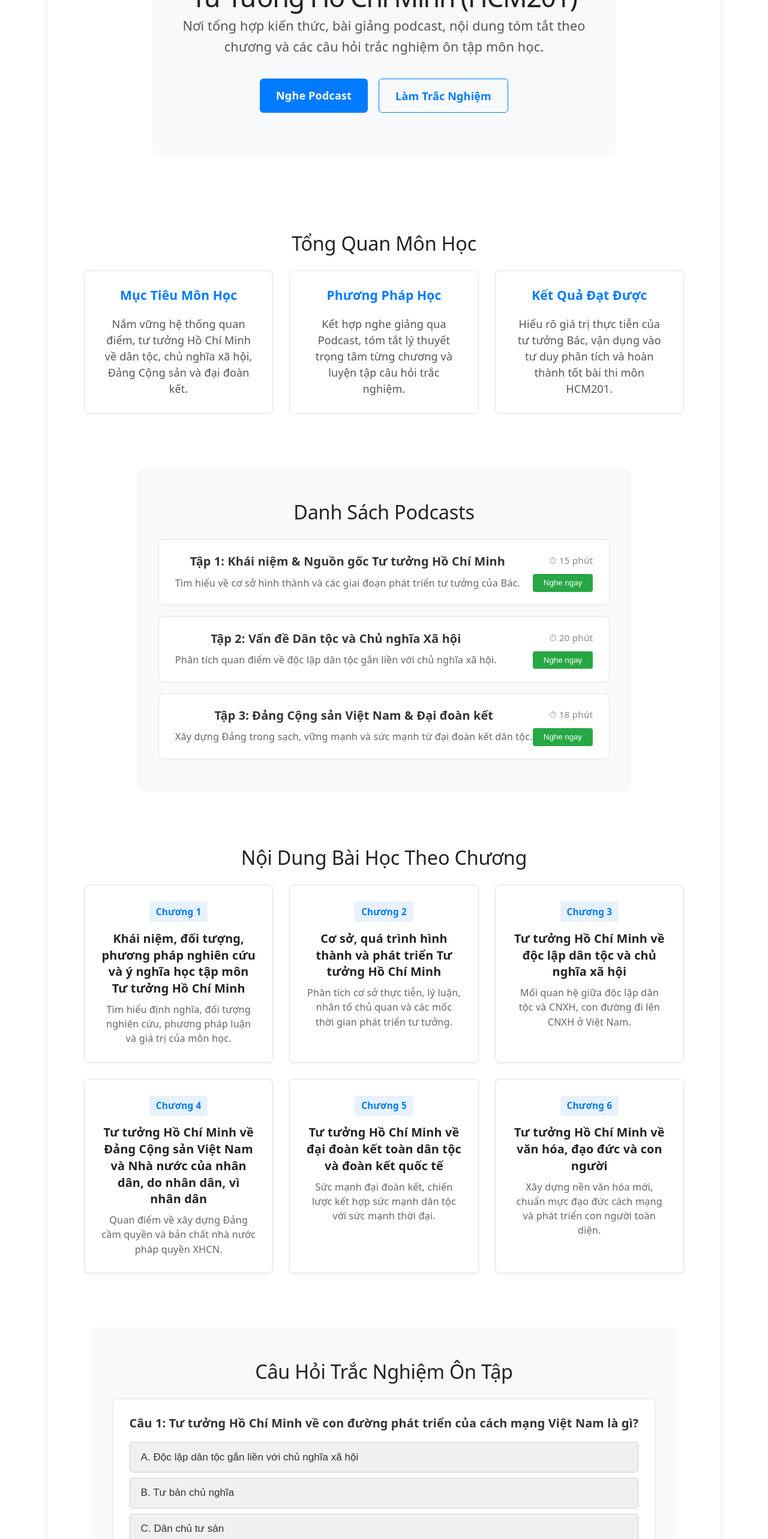
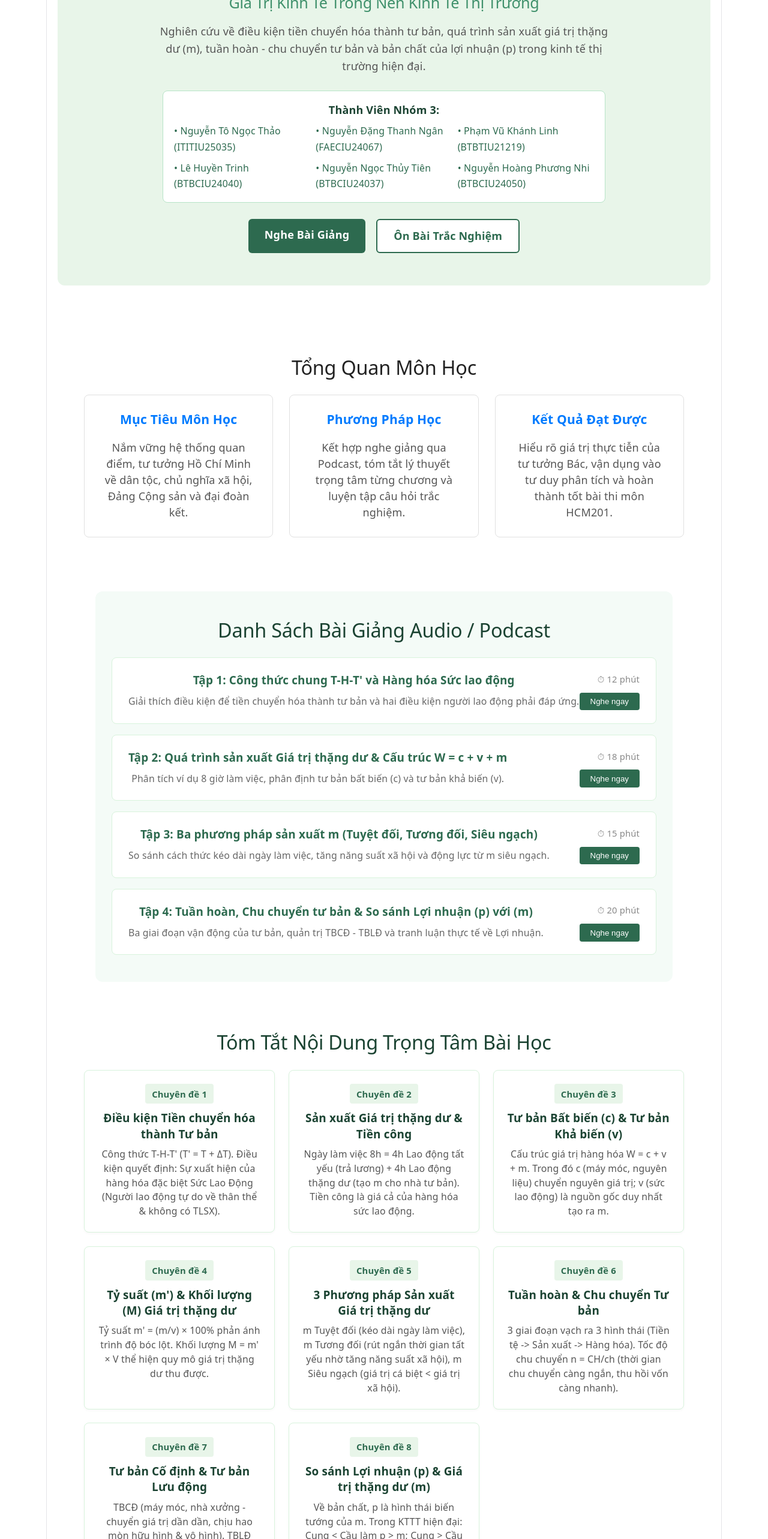
Before and after one commit to nguyenthaontnt2020-droid/hcm201-website, a React (Vite) app in the folder hcm201-website/: page / in a window 1280 px wide. Shown: the part 220-2786 px from the top of the page at 60% size. Built offline with nearby package versions, Linux system fonts and the light colour scheme.

Commit message:
Update website content to KTCT Group 3 presentation

```diff
--- a/hcm201-website/src/components/Chapters.jsx
+++ b/hcm201-website/src/components/Chapters.jsx
@@ -3,75 +3,81 @@ import React from 'react';
 function Chapters() {
   const chapterList = [
     {
-      num: 'Chương 1',
-      title: 'Khái niệm, đối tượng, phương pháp nghiên cứu và ý nghĩa học tập môn Tư tưởng Hồ Chí Minh',
-      detail: 'Tìm hiểu định nghĩa, đối tượng nghiên cứu, phương pháp luận và giá trị của môn học.'
+      num: 'Chuyên đề 1',
+      title: 'Điều kiện Tiền chuyển hóa thành Tư bản',
+      detail: 'Công thức T-H-T\' (T\' = T + ΔT). Điều kiện quyết định: Sự xuất hiện của hàng hóa đặc biệt Sức Lao Động (Người lao động tự do về thân thể & không có TLSX).'
     },
     {
-      num: 'Chương 2',
-      title: 'Cơ sở, quá trình hình thành và phát triển Tư tưởng Hồ Chí Minh',
-      detail: 'Phân tích cơ sở thực tiễn, lý luận, nhân tố chủ quan và các mốc thời gian phát triển tư tưởng.'
+      num: 'Chuyên đề 2',
+      title: 'Sản xuất Giá trị thặng dư & Tiền công',
+      detail: 'Ngày làm việc 8h = 4h Lao động tất yếu (trả lương) + 4h Lao động thặng dư (tạo m cho nhà tư bản). Tiền công là giá cả của hàng hóa sức lao động.'
     },
     {
-      num: 'Chương 3',
-      title: 'Tư tưởng Hồ Chí Minh về độc lập dân tộc và chủ nghĩa xã hội',
-      detail: 'Mối quan hệ giữa độc lập dân tộc và CNXH, con đường đi lên CNXH ở Việt Nam.'
+      num: 'Chuyên đề 3',
+      title: 'Tư bản Bất biến (c) & Tư bản Khả biến (v)',
+      detail: 'Cấu trúc giá trị hàng hóa W = c + v + m. Trong đó c (máy móc, nguyên liệu) chuyển nguyên giá trị; v (sức lao động) là nguồn gốc duy nhất tạo ra m.'
     },
     {
-      num: 'Chương 4',
-      title: 'Tư tưởng Hồ Chí Minh về Đảng Cộng sản Việt Nam và Nhà nước của nhân dân, do nhân dân, vì nhân dân',
-      detail: 'Quan điểm về xây dựng Đảng cầm quyền và bản chất nhà nước pháp quyền XHCN.'
+      num: 'Chuyên đề 4',
+      title: 'Tỷ suất (m\') & Khối lượng (M) Giá trị thặng dư',
+      detail: 'Tỷ suất m\' = (m/v) × 100% phản ánh trình độ bóc lột. Khối lượng M = m\' × V thể hiện quy mô giá trị thặng dư thu được.'
     },
     {
-      num: 'Chương 5',
-      title: 'Tư tưởng Hồ Chí Minh về đại đoàn kết toàn dân tộc và đoàn kết quốc tế',
-      detail: 'Sức mạnh đại đoàn kết, chiến lược kết hợp sức mạnh dân tộc với sức mạnh thời đại.'
+      num: 'Chuyên đề 5',
+      title: '3 Phương pháp Sản xuất Giá trị thặng dư',
+      detail: 'm Tuyệt đối (kéo dài ngày làm việc), m Tương đối (rút ngắn thời gian tất yếu nhờ tăng năng suất xã hội), m Siêu ngạch (giá trị cá biệt < giá trị xã hội).'
     },
     {
-      num: 'Chương 6',
-      title: 'Tư tưởng Hồ Chí Minh về văn hóa, đạo đức và con người',
-      detail: 'Xây dựng nền văn hóa mới, chuẩn mực đạo đức cách mạng và phát triển con người toàn diện.'
+      num: 'Chuyên đề 6',
+      title: 'Tuần hoàn & Chu chuyển Tư bản',
+      detail: '3 giai đoạn vạch ra 3 hình thái (Tiền tệ -> Sản xuất -> Hàng hóa). Tốc độ chu chuyển n = CH/ch (thời gian chu chuyển càng ngắn, thu hồi vốn càng nhanh).'
+    },
+    {
+      num: 'Chuyên đề 7',
+      title: 'Tư bản Cố định & Tư bản Lưu động',
+      detail: 'TBCĐ (máy móc, nhà xưởng - chuyển giá trị dần dần, chịu hao mòn hữu hình & vô hình). TBLĐ (nguyên liệu, sức lao động - chuyển toàn bộ trong 1 chu kỳ).'
+    },
+    {
+      num: 'Chuyên đề 8',
+      title: 'So sánh Lợi nhuận (p) & Giá trị thặng dư (m)',
+      detail: 'Về bản chất, p là hình thái biến tướng của m. Trong KTTT hiện đại: Cung < Cầu làm p > m; Cung > Cầu làm p < m. Toàn xã hội ∑p = ∑m.'
     }
   ];
 
   return (
-    <section id="chapters" style={{
-      padding: '3rem 2rem',
-      maxWidth: '1000px',
-      margin: '0 auto'
-    }}>
-      <h2 style={{ fontSize: '1.8rem', marginBottom: '1.5rem', textAlign: 'center', color: '#222' }}>
-        Nội Dung Bài Học Theo Chương
+    <section id="chapters" style={{ padding: '2.5rem 1rem', maxWidth: '1000px', margin: '0 auto' }}>
+      <h2 style={{ fontSize: '1.8rem', marginBottom: '1.5rem', textAlign: 'center', color: '#1b4332' }}>
+        Tóm Tắt Nội Dung Trọng Tâm Bài Học
       </h2>
       <div style={{
         display: 'grid',
         gridTemplateColumns: 'repeat(auto-fit, minmax(300px, 1fr))',
-        gap: '1.5rem'
+        gap: '1.25rem'
       }}>
         {chapterList.map((chap, idx) => (
           <div key={idx} style={{
-            padding: '1.5rem',
+            padding: '1.25rem',
             backgroundColor: '#fff',
             borderRadius: '8px',
-            border: '1px solid #e0e0e0',
-            boxShadow: '0 2px 4px rgba(0,0,0,0.05)'
+            border: '1px solid #d8f3dc',
+            boxShadow: '0 2px 4px rgba(0,0,0,0.03)'
           }}>
             <span style={{
               display: 'inline-block',
               padding: '0.2rem 0.6rem',
-              backgroundColor: '#e7f1ff',
-              color: '#007bff',
+              backgroundColor: '#e8f5e9',
+              color: '#2d6a4f',
               borderRadius: '4px',
-              fontSize: '0.85rem',
+              fontSize: '0.82rem',
               fontWeight: 'bold',
-              marginBottom: '0.8rem'
+              marginBottom: '0.6rem'
             }}>
               {chap.num}
             </span>
-            <h3 style={{ fontSize: '1.1rem', margin: '0 0 0.5rem 0', color: '#222', lineHeight: '1.4' }}>
+            <h3 style={{ fontSize: '1.05rem', margin: '0 0 0.5rem 0', color: '#1b4332', lineHeight: '1.4' }}>
               {chap.title}
             </h3>
-            <p style={{ margin: 0, color: '#666', fontSize: '0.9rem', lineHeight: '1.5' }}>
+            <p style={{ margin: 0, color: '#555', fontSize: '0.88rem', lineHeight: '1.5' }}>
               {chap.detail}
             </p>
           </div>
--- a/hcm201-website/src/components/Footer.jsx
+++ b/hcm201-website/src/components/Footer.jsx
@@ -3,21 +3,21 @@ import React from 'react';
 function Footer() {
   return (
     <footer style={{
-      backgroundColor: '#1a1a1a',
-      color: '#aaa',
+      backgroundColor: '#1b4332',
+      color: '#b7e4c7',
       textAlign: 'center',
       padding: '2rem 1rem',
-      marginTop: '4rem',
-      fontSize: '0.9rem'
+      marginTop: '3rem',
+      fontSize: '0.88rem'
     }}>
       <p style={{ margin: '0 0 0.5rem 0', color: '#fff', fontWeight: 'bold' }}>
-        Dự án Website Học Tập Môn Tư Tưởng Hồ Chí Minh (HCM201)
+        Dự Án Thuyết Trình Môn Kinh Tế Chính Trị Mác - Lênin | GROUP 3
       </p>
-      <p style={{ margin: '0 0 1rem 0' }}>
-        Được xây dựng bằng React + Vite | Tham khảo giao diện Framer
+      <p style={{ margin: '0 0 0.8rem 0' }}>
+        Chủ đề: Giá trị kinh tế trong nền kinh tế thị trường
       </p>
-      <div style={{ color: '#666', fontSize: '0.8rem' }}>
-        © {new Date().getFullYear()} HCM201 Project. All rights reserved.
+      <div style={{ color: '#74c69d', fontSize: '0.8rem' }}>
+        © {new Date().getFullYear()} Group 3 - International University (VNU-HCM). All rights reserved.
       </div>
     </footer>
   );
--- a/hcm201-website/src/components/Hero.jsx
+++ b/hcm201-website/src/components/Hero.jsx
@@ -1,41 +1,70 @@
 import React from 'react';
 
 function Hero() {
+  const members = [
+    "Nguyễn Tô Ngọc Thảo (ITITIU25035)",
+    "Nguyễn Đặng Thanh Ngân (FAECIU24067)",
+    "Phạm Vũ Khánh Linh (BTBTIU21219)",
+    "Lê Huyền Trinh (BTBCIU24040)",
+    "Nguyễn Ngọc Thủy Tiên (BTBCIU24037)",
+    "Nguyễn Hoàng Phương Nhi (BTBCIU24050)"
+  ];
+
   return (
     <section style={{
-      padding: '4rem 2rem',
       textAlign: 'center',
-      backgroundColor: '#f8f9fa',
+      padding: '3rem 1rem',
+      backgroundColor: '#e8f5e9',
       borderRadius: '12px',
-      margin: '2rem auto',
-      maxWidth: '1000px'
+      margin: '1.5rem 0'
     }}>
-      <h1 style={{ fontSize: '2.5rem', marginBottom: '1rem', color: '#222' }}>
-        Tư Tưởng Hồ Chí Minh (HCM201)
+      <h1 style={{ fontSize: '2.2rem', color: '#2d6a4f', marginBottom: '0.5rem' }}>
+        KINH TẾ CHÍNH TRỊ MÁC - LÊNIN
       </h1>
-      <p style={{ fontSize: '1.2rem', color: '#555', lineHeight: '1.6', maxWidth: '700px', margin: '0 auto 2rem' }}>
-        Nơi tổng hợp kiến thức, bài giảng podcast, nội dung tóm tắt theo chương và các câu hỏi trắc nghiệm ôn tập môn học.
+      <h2 style={{ fontSize: '1.4rem', color: '#40916c', fontWeight: 'normal', marginBottom: '1rem' }}>
+        Giá Trị Kinh Tế Trong Nền Kinh Tế Thị Trường
+      </h2>
+      <p style={{ maxWidth: '750px', margin: '0 auto 1.5rem auto', color: '#555', lineHeight: '1.6' }}>
+        Nghiên cứu về điều kiện tiền chuyển hóa thành tư bản, quá trình sản xuất giá trị thặng dư (m), tuần hoàn - chu chuyển tư bản và bản chất của lợi nhuận (p) trong kinh tế thị trường hiện đại.
       </p>
-      <div style={{ display: 'flex', gap: '1rem', justifyContent: 'center' }}>
+
+      <div style={{
+        maxWidth: '700px',
+        margin: '0 auto 1.5rem auto',
+        padding: '1rem',
+        backgroundColor: '#fff',
+        borderRadius: '8px',
+        border: '1px solid #b7e4c7'
+      }}>
+        <h3 style={{ margin: '0 0 0.5rem 0', fontSize: '1rem', color: '#1b4332' }}> Thành Viên Nhóm 3:</h3>
+        <div style={{ display: 'grid', gridTemplateColumns: 'repeat(auto-fit, minmax(220px, 1fr))', gap: '0.5rem', textAlign: 'left', fontSize: '0.88rem', color: '#2d6a4f' }}>
+          {members.map((m, idx) => (
+            <div key={idx}>• {m}</div>
+          ))}
+        </div>
+      </div>
+
+      <div style={{ display: 'flex', justifyContent: 'center', gap: '1rem' }}>
         <a href="#podcasts" style={{
-          padding: '0.8rem 1.5rem',
-          backgroundColor: '#007bff',
+          padding: '0.75rem 1.5rem',
+          backgroundColor: '#2d6a4f',
           color: '#fff',
           borderRadius: '6px',
           textDecoration: 'none',
           fontWeight: 'bold'
         }}>
-          Nghe Podcast
+          Nghe Bài Giảng
         </a>
         <a href="#quiz" style={{
-          padding: '0.8rem 1.5rem',
-          border: '1px solid #007bff',
-          color: '#007bff',
+          padding: '0.75rem 1.5rem',
+          backgroundColor: '#fff',
+          color: '#2d6a4f',
+          border: '2px solid #2d6a4f',
           borderRadius: '6px',
           textDecoration: 'none',
           fontWeight: 'bold'
         }}>
-          Làm Trắc Nghiệm
+          Ôn Bài Trắc Nghiệm
         </a>
       </div>
     </section>
--- a/hcm201-website/src/components/Podcast.jsx
+++ b/hcm201-website/src/components/Podcast.jsx
@@ -4,34 +4,40 @@ function Podcast() {
   const podcastList = [
     {
       id: 1,
-      title: 'Tập 1: Khái niệm & Nguồn gốc Tư tưởng Hồ Chí Minh',
-      duration: '15 phút',
-      desc: 'Tìm hiểu về cơ sở hình thành và các giai đoạn phát triển tư tưởng của Bác.'
+      title: 'Tập 1: Công thức chung T-H-T\' và Hàng hóa Sức lao động',
+      duration: '12 phút',
+      desc: 'Giải thích điều kiện để tiền chuyển hóa thành tư bản và hai điều kiện người lao động phải đáp ứng.'
     },
     {
       id: 2,
-      title: 'Tập 2: Vấn đề Dân tộc và Chủ nghĩa Xã hội',
-      duration: '20 phút',
-      desc: 'Phân tích quan điểm về độc lập dân tộc gắn liền với chủ nghĩa xã hội.'
+      title: 'Tập 2: Quá trình sản xuất Giá trị thặng dư & Cấu trúc W = c + v + m',
+      duration: '18 phút',
+      desc: 'Phân tích ví dụ 8 giờ làm việc, phân định tư bản bất biến (c) và tư bản khả biến (v).'
     },
     {
       id: 3,
-      title: 'Tập 3: Đảng Cộng sản Việt Nam & Đại đoàn kết',
-      duration: '18 phút',
-      desc: 'Xây dựng Đảng trong sạch, vững mạnh và sức mạnh từ đại đoàn kết dân tộc.'
+      title: 'Tập 3: Ba phương pháp sản xuất m (Tuyệt đối, Tương đối, Siêu ngạch)',
+      duration: '15 phút',
+      desc: 'So sánh cách thức kéo dài ngày làm việc, tăng năng suất xã hội và động lực từ m siêu ngạch.'
+    },
+    {
+      id: 4,
+      title: 'Tập 4: Tuần hoàn, Chu chuyển tư bản & So sánh Lợi nhuận (p) với (m)',
+      duration: '20 phút',
+      desc: 'Ba giai đoạn vận động của tư bản, quản trị TBCĐ - TBLĐ và tranh luận thực tế về Lợi nhuận.'
     }
   ];
 
   return (
     <section id="podcasts" style={{
-      padding: '3rem 2rem',
+      padding: '2.5rem 1.5rem',
       maxWidth: '1000px',
       margin: '0 auto',
-      backgroundColor: '#f8f9fa',
+      backgroundColor: '#f4fbf7',
       borderRadius: '12px'
     }}>
-      <h2 style={{ fontSize: '1.8rem', marginBottom: '1.5rem', textAlign: 'center', color: '#222' }}>
-        Danh Sách Podcasts
+      <h2 style={{ fontSize: '1.8rem', marginBottom: '1.5rem', textAlign: 'center', color: '#1b4332' }}>
+        Danh Sách Bài Giảng Audio / Podcast
       </h2>
       <div style={{ display: 'flex', flexDirection: 'column', gap: '1rem' }}>
         {podcastList.map((item) => (
@@ -42,19 +48,19 @@ function Podcast() {
             padding: '1.2rem 1.5rem',
             backgroundColor: '#fff',
             borderRadius: '8px',
-            border: '1px solid #e0e0e0'
+            border: '1px solid #d8f3dc'
           }}>
             <div>
-              <h3 style={{ margin: '0 0 0.5rem 0', fontSize: '1.1rem', color: '#333' }}>{item.title}</h3>
-              <p style={{ margin: 0, color: '#666', fontSize: '0.9rem' }}>{item.desc}</p>
+              <h3 style={{ margin: '0 0 0.5rem 0', fontSize: '1.05rem', color: '#2d6a4f' }}>{item.title}</h3>
+              <p style={{ margin: 0, color: '#666', fontSize: '0.88rem' }}>{item.desc}</p>
             </div>
             <div style={{ textAlign: 'right', minWidth: '100px' }}>
-              <span style={{ display: 'block', fontSize: '0.85rem', color: '#888', marginBottom: '0.5rem' }}>
+              <span style={{ display: 'block', fontSize: '0.82rem', color: '#888', marginBottom: '0.5rem' }}>
                 ⏱ {item.duration}
               </span>
               <button style={{
                 padding: '0.4rem 1rem',
-                backgroundColor: '#28a745',
+                backgroundColor: '#2d6a4f',
                 color: '#fff',
                 border: 'none',
                 borderRadius: '4px',
--- a/hcm201-website/src/components/Quiz.jsx
+++ b/hcm201-website/src/components/Quiz.jsx
@@ -4,25 +4,47 @@ function Quiz() {
   const questions = [
     {
       id: 1,
-      question: 'Tư tưởng Hồ Chí Minh về con đường phát triển của cách mạng Việt Nam là gì?',
+      question: 'Yếu tố nào sau đây là điều kiện quyết định để tiền chuyển hóa thành tư bản?',
       options: [
-        'A. Độc lập dân tộc gắn liền với chủ nghĩa xã hội',
-        'B. Tư bản chủ nghĩa',
-        'C. Dân chủ tư sản',
-        'D. Quân chủ chuyên chế'
+        'A. Có thật nhiều vàng và ngoại tệ',
+        'B. Mua và sử dụng hàng hóa Sức lao động',
+        'C. Nhập khẩu máy móc hiện đại',
+        'D. Mở rộng thị trường tiêu thụ'
       ],
-      correct: 0
+      correct: 1
     },
     {
       id: 2,
-      question: 'Yếu tố nào sau đây là lực lượng cốt lõi của khối đại đoàn kết toàn dân tộc?',
+      question: 'Trong công thức giá trị hàng hóa W = c + v + m, yếu tố nào là nguồn gốc duy nhất tạo ra giá trị thặng dư (m)?',
       options: [
-        'A. Tư sản và tiểu tư sản',
-        'B. Liên minh công nhân - nông dân - trí thức',
-        'C. Địa chủ và địa phương',
-        'D. Thương gia'
+        'A. Tư bản bất biến (c)',
+        'B. Máy móc và nhà xưởng',
+        'C. Tư bản khả biến (v)',
+        'D. Nguyên vật liệu sản xuất'
+      ],
+      correct: 2
+    },
+    {
+      id: 3,
+      question: 'Phương pháp sản xuất giá trị thặng dư siêu ngạch dựa trên cơ sở nào?',
+      options: [
+        'A. Kéo dài ngày lao động vượt quá 8 giờ',
+        'B. Cải tiến kỹ thuật, làm giá trị cá biệt thấp hơn giá trị xã hội',
+        'C. Bớt xén tiền lương công nhân',
+        'D. Tăng giá bán sản phẩm trên thị trường'
       ],
       correct: 1
+    }
+  ];
+
+  const qaList = [
+    {
+      q: "Q1: Doanh nghiệp áp dụng AI, tự động hóa hoàn toàn thì có tạo ra giá trị thặng dư (m) không?",
+      a: "Máy móc/AI là tư bản bất biến (c) nên không tự tạo ra m. Lợi nhuận của họ là m siêu ngạch thu được nhờ năng suất cao hơn trung bình xã hội, chiếm một phần m do công nhân ở các doanh nghiệp khác tạo ra."
+    },
+    {
+      q: "Q2: Tại sao lại nói 'Lợi nhuận (p) làm che giấu bản chất bị bóc lột của giá trị thặng dư'?",
+      a: "Vì m được tính trên tư bản khả biến v (tiền lương), phản ánh đúng công sức bị chiếm đoạt. Còn p lại tính trên tổng chi phí k = c + v, tạo cảm giác toàn bộ máy móc và tiền vốn đều sinh ra tiền."
     }
   ];
 
@@ -34,43 +56,42 @@ function Quiz() {
 
   return (
     <section id="quiz" style={{
-      padding: '3rem 2rem',
+      padding: '2.5rem 1.5rem',
       maxWidth: '1000px',
       margin: '0 auto',
-      backgroundColor: '#f8f9fa',
+      backgroundColor: '#f4fbf7',
       borderRadius: '12px'
     }}>
-      <h2 style={{ fontSize: '1.8rem', marginBottom: '1.5rem', textAlign: 'center', color: '#222' }}>
-        Câu Hỏi Trắc Nghiệm Ôn Tập
+      <h2 style={{ fontSize: '1.8rem', marginBottom: '1.5rem', textAlign: 'center', color: '#1b4332' }}>
+        Câu Hỏi Trắc Nghiệm & Thảo Luận Chuyên Sâu
       </h2>
-      <div style={{ display: 'flex', flexDirection: 'column', gap: '1.5rem' }}>
+
+      {/* Trắc nghiệm */}
+      <div style={{ display: 'flex', flexDirection: 'column', gap: '1.25rem', marginBottom: '2.5rem' }}>
         {questions.map((q) => (
           <div key={q.id} style={{
-            padding: '1.5rem',
+            padding: '1.25rem',
             backgroundColor: '#fff',
             borderRadius: '8px',
-            border: '1px solid #e0e0e0'
+            border: '1px solid #d8f3dc'
           }}>
-            <h3 style={{ fontSize: '1.1rem', margin: '0 0 1rem 0', color: '#333' }}>
+            <h3 style={{ fontSize: '1.05rem', margin: '0 0 1rem 0', color: '#1b4332' }}>
               Câu {q.id}: {q.question}
             </h3>
             <div style={{ display: 'flex', flexDirection: 'column', gap: '0.5rem' }}>
               {q.options.map((opt, idx) => {
                 const isSelected = selectedAnswers[q.id] === idx;
                 const isCorrect = idx === q.correct;
-                let bg = '#f0f0f0';
+                let bg = '#f8f9fa';
                 let color = '#333';
 
                 if (selectedAnswers[q.id] !== undefined) {
                   if (isSelected && isCorrect) {
-                    bg = '#d4edda';
-                    color = '#155724';
+                    bg = '#d4edda'; color = '#155724';
                   } else if (isSelected && !isCorrect) {
-                    bg = '#f8d7da';
-                    color = '#721c24';
+                    bg = '#f8d7da'; color = '#721c24';
                   } else if (isCorrect) {
-                    bg = '#d4edda';
-                    color = '#155724';
+                    bg = '#d4edda'; color = '#155724';
                   }
                 }
 
@@ -80,13 +101,13 @@ function Quiz() {
                     onClick={() => handleSelect(q.id, idx)}
                     style={{
                       textAlign: 'left',
-                      padding: '0.8rem 1rem',
+                      padding: '0.75rem 1rem',
                       border: '1px solid #ccc',
                       borderRadius: '6px',
                       backgroundColor: bg,
                       color: color,
                       cursor: 'pointer',
-                      fontSize: '0.95rem',
+                      fontSize: '0.9rem',
                       fontWeight: isSelected ? 'bold' : 'normal'
                     }}
                   >
@@ -98,6 +119,19 @@ function Quiz() {
           </div>
         ))}
       </div>
+
+      {/* Q&A Thảo luận */}
+      <h3 style={{ fontSize: '1.3rem', color: '#1b4332', marginBottom: '1rem', textAlign: 'center' }}>
+        💡 Câu Hỏi Thảo Luận Mở (Q&A)
+      </h3>
+      <div style={{ display: 'flex', flexDirection: 'column', gap: '1rem' }}>
+        {qaList.map((item, idx) => (
+          <div key={idx} style={{ padding: '1rem', backgroundColor: '#fff', borderRadius: '8px', borderLeft: '4px solid #2d6a4f' }}>
+            <h4 style={{ margin: '0 0 0.5rem 0', color: '#2d6a4f', fontSize: '0.98rem' }}>{item.q}</h4>
+            <p style={{ margin: 0, color: '#555', fontSize: '0.9rem', lineHeight: '1.5' }}>{item.a}</p>
+          </div>
+        ))}
+      </div>
     </section>
   );
 }
```
Also changed, not shown: hcm201-website/src/components/Navbar.jsx (+20 -4 lines).
